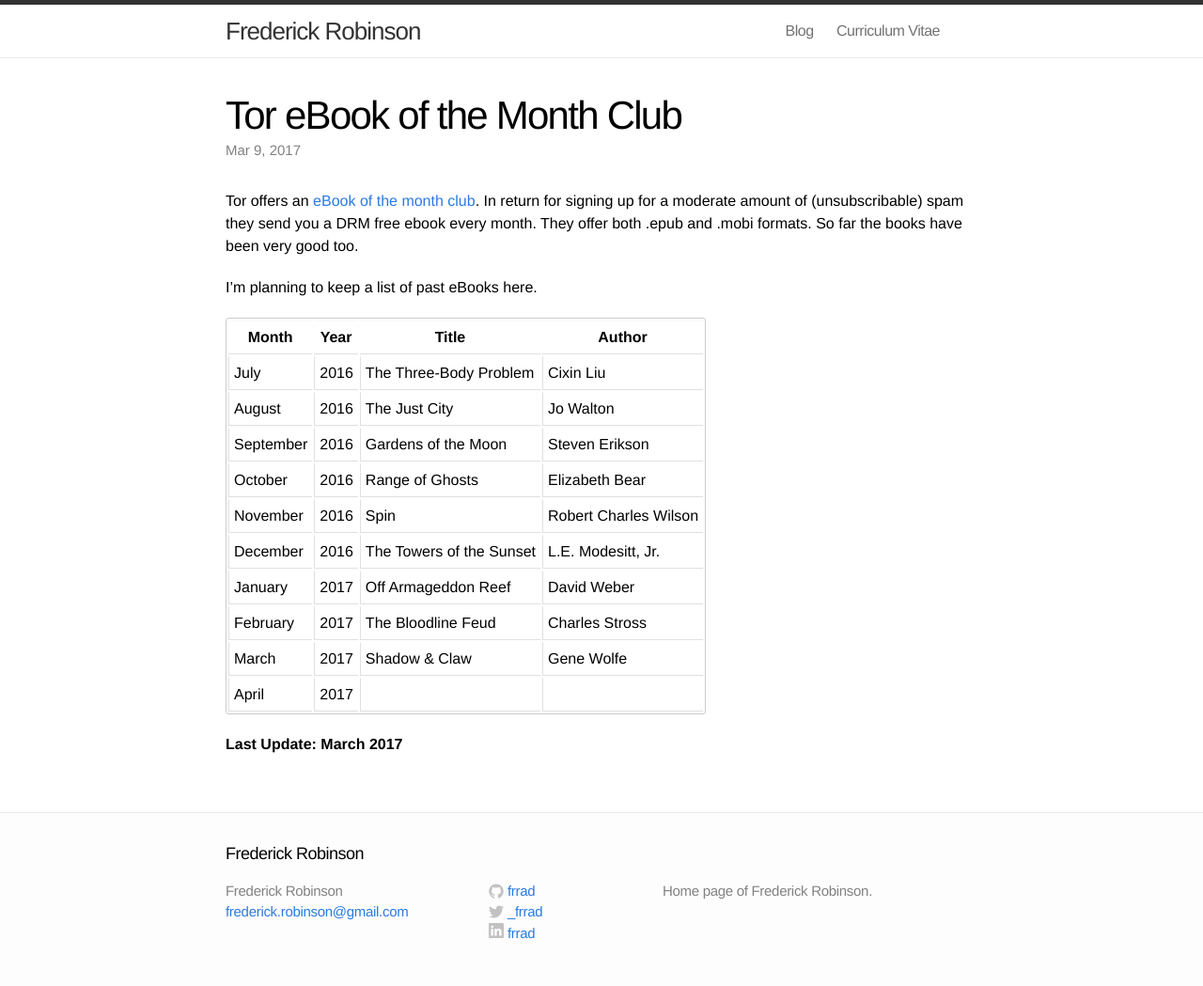
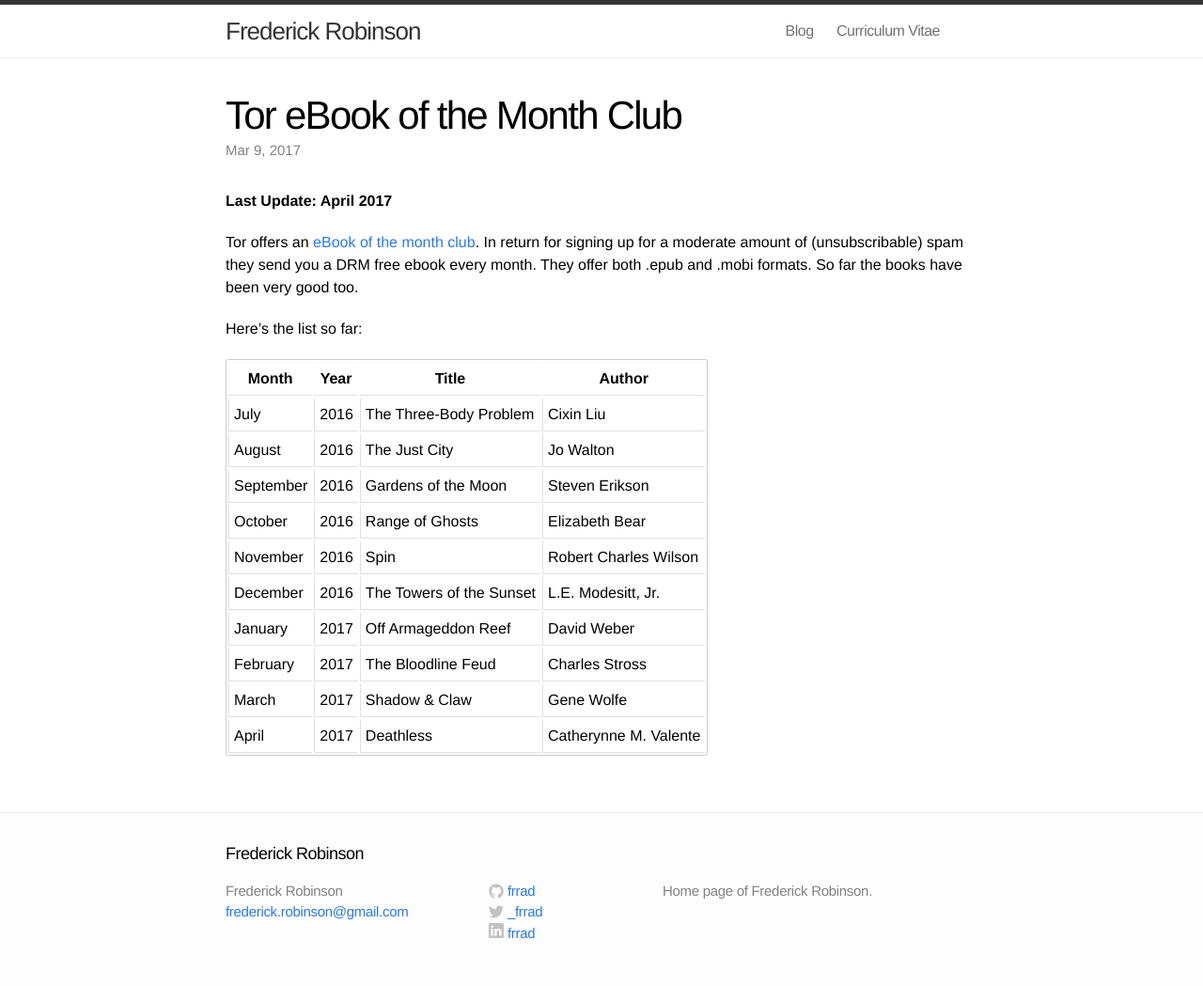
Before and after one commit to frrad/frrad.github.io, a Jekyll site: the page built from _posts/2017-03-09-tor-ebook-of-the-month.md, in a window 1280 px wide. Shown: the whole page at 94% size. Built offline with Jekyll 4.4.1, drawn with Linux system fonts in a browser that asks for light colours.

Commit message:
april update

```diff
--- a/_posts/2017-03-09-tor-ebook-of-the-month.md
+++ b/_posts/2017-03-09-tor-ebook-of-the-month.md
@@ -6,9 +6,11 @@
 tags: books
 ---
 
+**Last Update: April 2017**
+
 Tor offers an [eBook of the month club](http://ebookclub.tor.com/). In return for signing up for a moderate amount of (unsubscribable) spam they send you a DRM free ebook every month. They offer both .epub and .mobi formats. So far the books have been very good too.
 
-I'm planning to keep a list of past eBooks here.
+Here's the list so far:
 
 Month    |Year|Title                   |Author
 ---------|----|------------------------|--------------
@@ -21,6 +23,4 @@
 January  |2017|Off Armageddon Reef     |David Weber                        |
 February |2017|The Bloodline Feud      |Charles Stross
 March    |2017|Shadow & Claw           |Gene Wolfe
-April    |2017|                        |
-
-**Last Update: March 2017**
+April    |2017|Deathless               |Catherynne M. Valente
```
